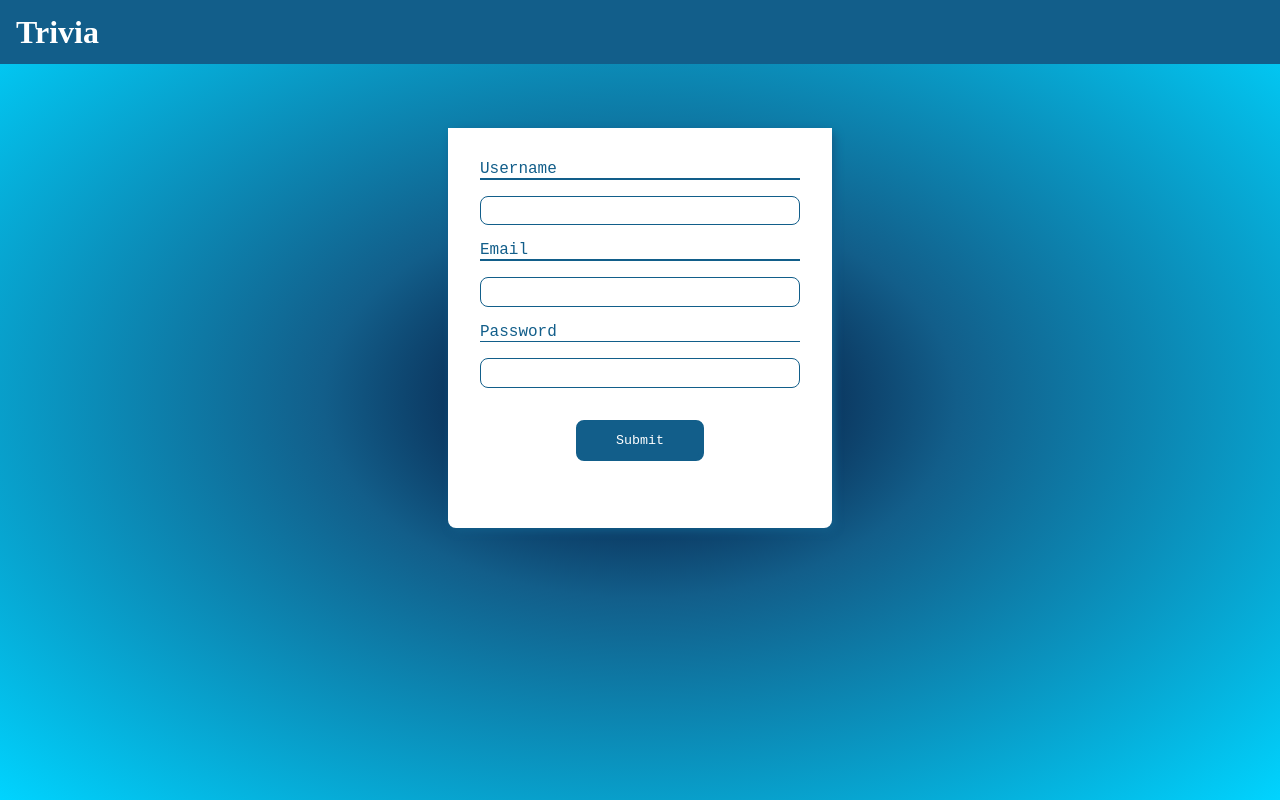
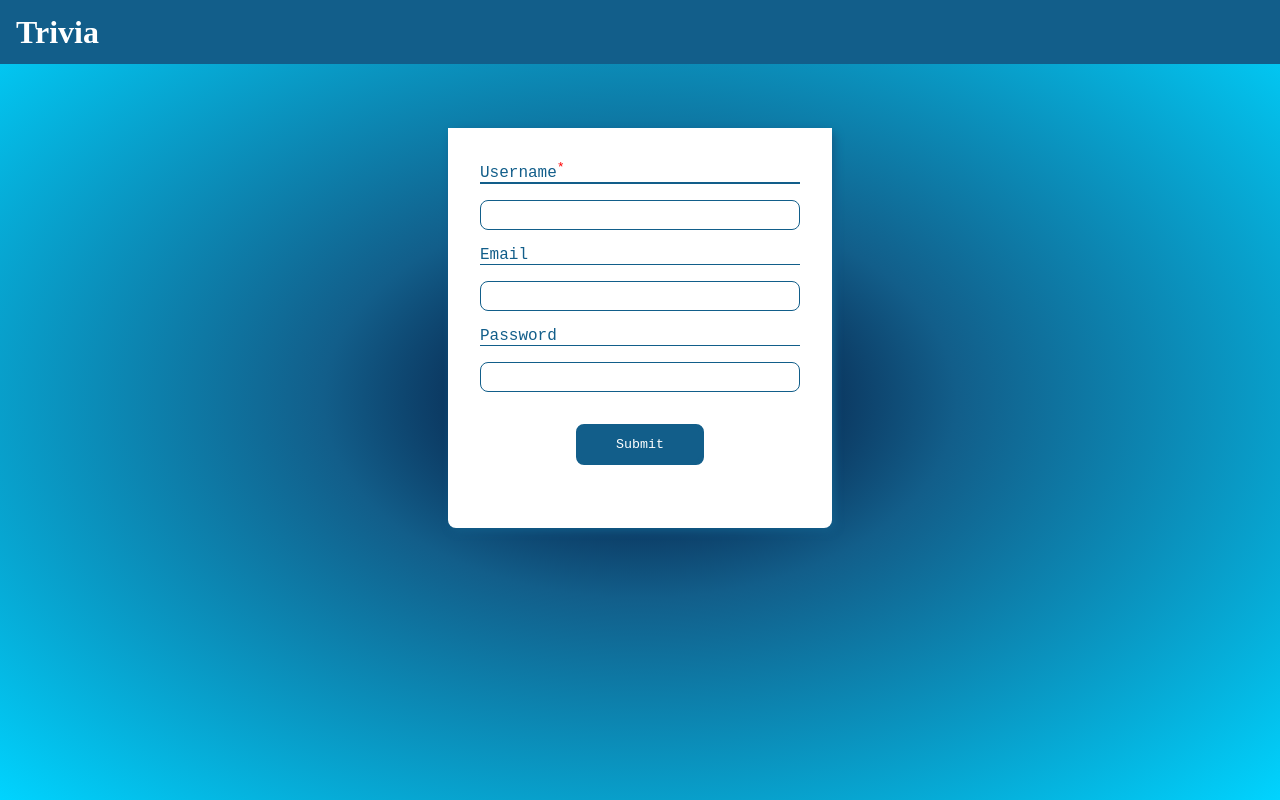
Before and after one commit to AngryWeather/Trivia, a React (Create React App) app: page /trivia/user/register in a window 1280 px wide. Built offline with nearby package versions, Linux system fonts and the light colour scheme.

Commit message:
Make color in required class red

```diff
--- a/src/components/register/Register.tsx
+++ b/src/components/register/Register.tsx
@@ -11,7 +11,12 @@ export const Register: FC = () => {
   return (
     <div className="form" id="register">
       <form onSubmit={handleSubmit}>
-        <label htmlFor="username">Username</label>
+        <label htmlFor="username">
+          Username
+          <sup>
+            <span className="required">*</span>
+          </sup>
+        </label>
         <div className="line"></div>
         <input
           onChange={(e) => setUsername((e.target as HTMLInputElement).value)}
--- a/src/components/register/register.css
+++ b/src/components/register/register.css
@@ -22,6 +22,10 @@ label {
   height: 1.5px;
   background-color: rgb(18, 94, 138);
   margin-bottom: 1rem;
+}
+
+.required {
+  color: red;
 }
 
 input {
--- a/src/components/register/register.scss
+++ b/src/components/register/register.scss
@@ -29,6 +29,10 @@ label {
   height: 1.5px;
   background-color: $primary-color;
   margin-bottom: 1rem;
+}
+
+.required {
+  color: red;
 }
 
 input {
```
Also changed, not shown: 1 other file (tests, documents, lock files or other folders).
